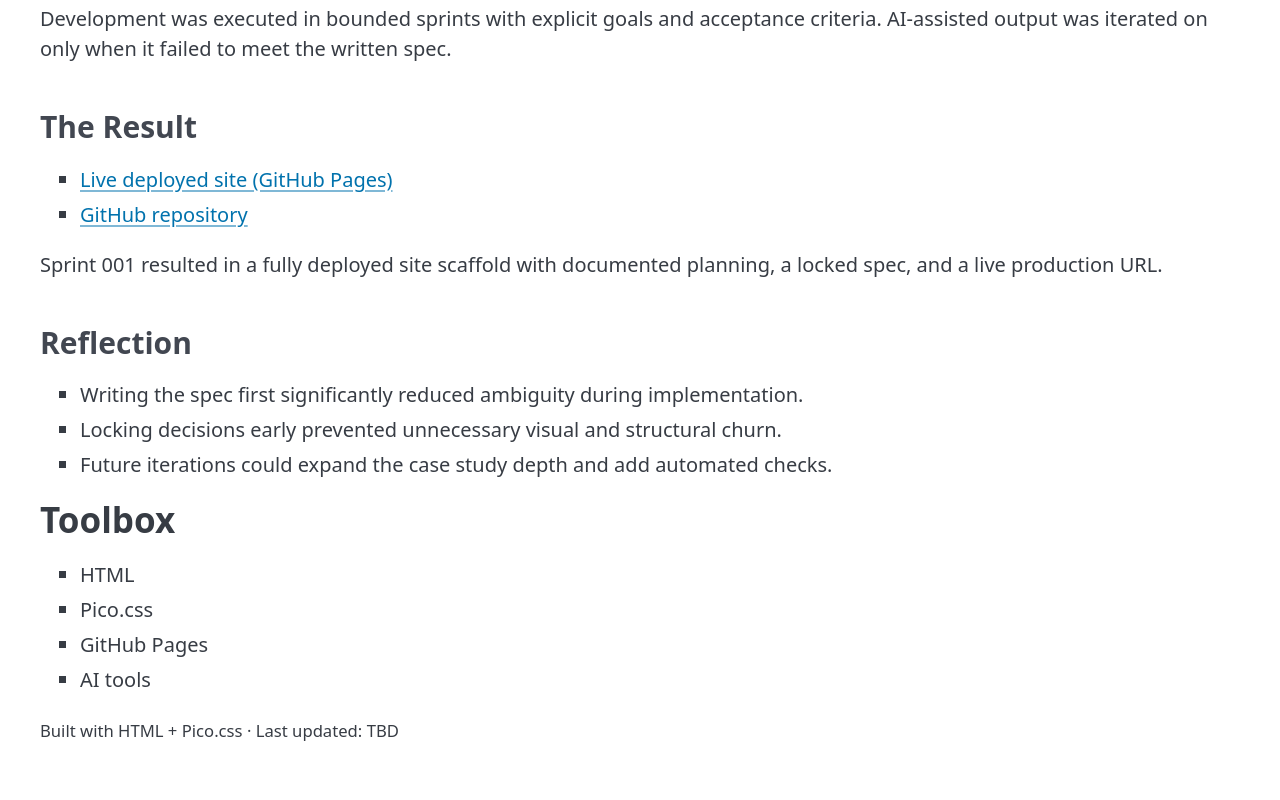
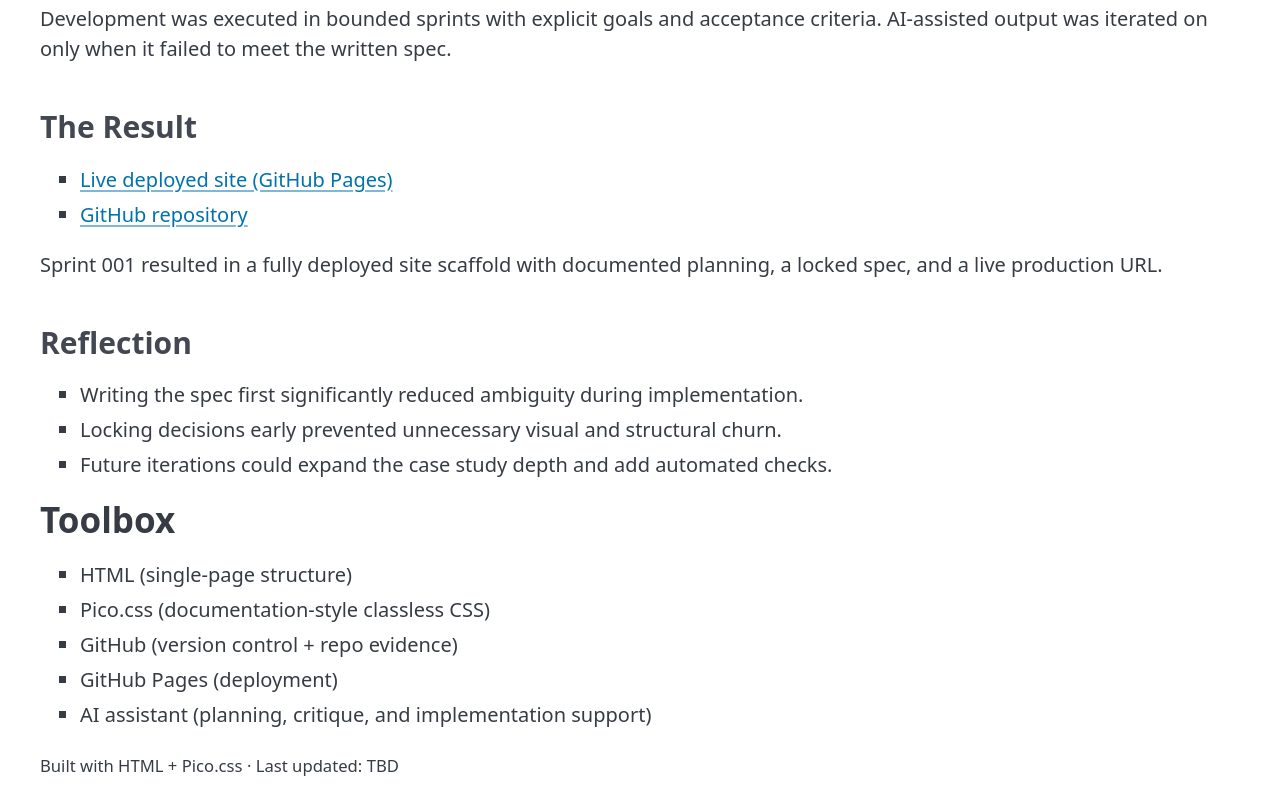
Before and after one commit to amm348-glitch/ai-spec-portfolio, a plain HTML site: page index.html in a window 1280 px wide. Shown: the part 1072-1872 px from the top of the page. Before the commit the page ends 1837 px from the top, so only its background shows below. Drawn offline with nearby package versions, Linux system fonts and the light colour scheme.

Commit message:
Update toolbox section

```diff
--- a/index.html
+++ b/index.html
@@ -96,15 +96,16 @@
   </ul>
 </section>
 
-    <section>
-      <h2>Toolbox</h2>
-      <ul>
-        <li>HTML</li>
-        <li>Pico.css</li>
-        <li>GitHub Pages</li>
-        <li>AI tools</li>
-      </ul>
-    </section>
+   <section>
+  <h2>Toolbox</h2>
+  <ul>
+    <li>HTML (single-page structure)</li>
+    <li>Pico.css (documentation-style classless CSS)</li>
+    <li>GitHub (version control + repo evidence)</li>
+    <li>GitHub Pages (deployment)</li>
+    <li>AI assistant (planning, critique, and implementation support)</li>
+  </ul>
+</section>
 
     <footer>
       <small>Built with HTML + Pico.css · Last updated: TBD</small>
```
